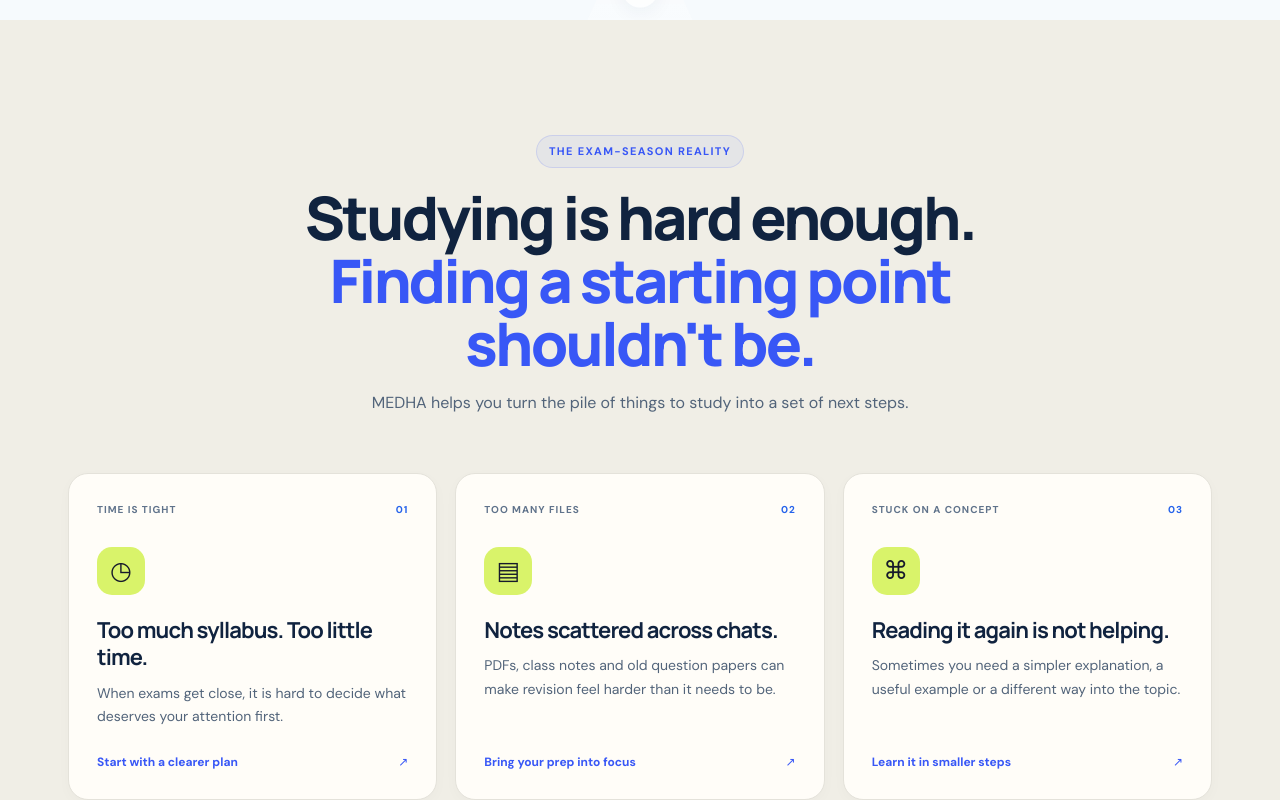
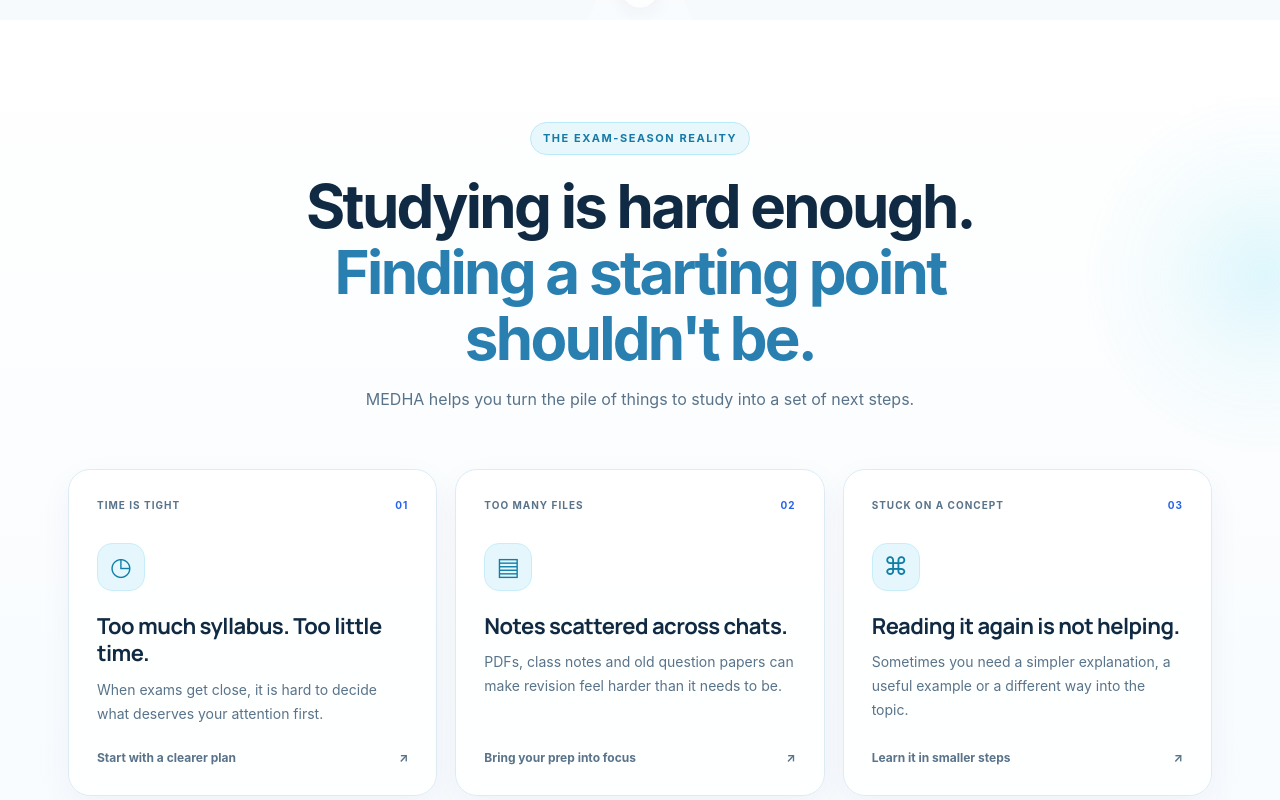
Before and after one commit to ayushrathore1/medha, a React (Vite) app in the folder medha-frontend/: page / in a window 1280 px wide. Shown: the part 780-1580 px from the top of the page. Built offline with nearby package versions, Linux system fonts and the light colour scheme; no server answers.

Commit message:
design: unify landing sections with alpine palette and ambient background motion

```diff
--- a/medha-frontend/src/styles/LandingPage.css
+++ b/medha-frontend/src/styles/LandingPage.css
@@ -979,3 +979,124 @@
 .landing-page .journey-scroll span{color:#315C7A!important}
 @media(max-width:800px){.landing-page .journey-hero-copy{margin-top:26px}.landing-page .journey-mountain-scene{height:46%}}
 @media(max-width:480px){.landing-page .journey-hero-copy{margin-top:22px}.landing-page .journey-hero-copy h1{font-size:clamp(41px,11.5vw,56px)!important}.landing-page .journey-hero-copy p{font-size:14px!important;line-height:1.6!important}.landing-page .journey-actions a{padding:0 16px}.landing-page .journey-mountain-scene{height:42%}.landing-page .journey-student-proof{background:rgba(246,250,253,.8);bottom:18px;max-width:none}}
+
+
+/* ==========================================================
+   MEDHA unified design system: alpine blue, ice, cyan, ink.
+   Shared section rhythm and animated ambient graphics.
+   ========================================================== */
+.landing-page{
+  --medha-ink:#102A43;--medha-navy:#073865;--medha-blue:#155E91;
+  --medha-cyan:#42D3F2;--medha-ice:#EAF6FD;--medha-muted:#58738A;
+  font-family:Inter,'Plus Jakarta Sans',ui-sans-serif,system-ui,sans-serif!important;
+}
+.landing-page .premium-section,
+.landing-page #features,
+.landing-page .landing-section{
+  position:relative;isolation:isolate;overflow:hidden;
+  padding:clamp(68px,8vw,112px) 0!important;
+  background:linear-gradient(180deg,#FFFFFF 0%,#F7FBFE 100%)!important;
+}
+.landing-page .premium-container,.landing-page .section-container{position:relative;z-index:2}
+.landing-page .premium-section-heading h2,
+.landing-page #features h2,
+.landing-page .identity-layout h2,
+.landing-page .why-layout h2{
+  color:var(--medha-ink)!important;font-family:Inter,'Plus Jakarta Sans',sans-serif!important;
+  font-weight:650!important;letter-spacing:-.045em!important;line-height:1.1!important;
+  text-wrap:balance;
+}
+.landing-page .premium-section-heading h2 span{color:#287FB0!important}
+.landing-page .premium-section-heading p,
+.landing-page .identity-layout p,
+.landing-page .why-layout p{color:var(--medha-muted)!important;line-height:1.75!important}
+.landing-page .premium-eyebrow{
+  color:#167AA6!important;background:#E7F7FC!important;border-color:#B9EAF7!important;
+  font-weight:750!important;letter-spacing:.14em!important;
+}
+.landing-page .premium-challenge-grid{gap:18px!important}
+.landing-page .premium-challenge-card{
+  border:1px solid #DDEBF4!important;border-radius:22px!important;
+  background:rgba(255,255,255,.86)!important;box-shadow:0 10px 34px rgba(13,55,87,.045)!important;
+  transition:border-color .3s,box-shadow .3s,transform .3s!important;
+}
+.landing-page .premium-challenge-card:hover{border-color:#91DDF0!important;box-shadow:0 18px 42px rgba(13,80,119,.1)!important}
+.landing-page .premium-card-topline,.landing-page .premium-card-foot{color:#58738A!important}
+.landing-page .premium-challenge-icon{background:#E5F7FC!important;color:#117EA7!important;border:1px solid #C7EEF8!important}
+.landing-page .premium-challenge-card h3{color:#102A43!important;letter-spacing:-.025em!important}
+.landing-page .premium-challenge-card p{color:#58738A!important;line-height:1.7!important}
+.landing-page .identity-layout,.landing-page .why-layout{gap:clamp(28px,5vw,72px)!important}
+.landing-page .identity-layout h2,.landing-page .why-layout h2{font-size:clamp(34px,4.2vw,54px)!important}
+.landing-page .identity-layout h2 span,.landing-page .why-layout h2 span{color:#138CB8!important}
+.landing-page #features{background:linear-gradient(180deg,#F4FAFE 0%,#EAF5FC 100%)!important}
+.landing-page #features .feature-card,
+.landing-page #features article{border-radius:24px!important;border:1px solid rgba(176,209,230,.65)!important;box-shadow:0 12px 34px rgba(10,51,83,.055)!important}
+.landing-page #features .feature-card:hover,
+.landing-page #features article:hover{box-shadow:0 22px 48px rgba(10,51,83,.11)!important}
+.landing-page .subjects-section,.landing-page section.subjects-section{background:#FFFFFF!important}
+.landing-page .subject-card{border:1px solid #DDEBF4!important;border-radius:20px!important;box-shadow:0 8px 26px rgba(10,51,83,.045)!important;transition:transform .3s,box-shadow .3s!important}
+.landing-page .subject-card:hover{transform:translateY(-5px)!important;box-shadow:0 16px 34px rgba(10,51,83,.1)!important}
+.landing-page .testimonials-section{background:linear-gradient(145deg,#EAF6FD,#F8FBFE)!important}
+.landing-page .testimonials-section .blob-green,.landing-page .testimonials-section .blob-purple{background:#65D8F0!important;filter:blur(65px)!important;opacity:.12!important}
+.landing-page .testimonial-card{background:rgba(255,255,255,.9)!important;border:1px solid #DDEBF4!important;border-radius:24px!important;box-shadow:0 12px 36px rgba(10,51,83,.06)!important}
+.landing-page .testimonial-card p{color:#34556E!important}
+.landing-page .landing-nav{font-family:Inter,'Plus Jakarta Sans',sans-serif!important}
+.landing-page .landing-nav a{transition:color .2s,background .2s,border-color .2s!important}
+.landing-page .landing-nav .nav-links-desktop{gap:clamp(18px,3vw,42px)!important}
+.landing-page .landing-nav a:focus-visible,.landing-page .journey-actions a:focus-visible{outline:3px solid #42D3F2!important;outline-offset:4px!important}
+
+/* Floating ambient orbs and a faint technical grid unify the otherwise flat sections. */
+.landing-page .premium-section::before,
+.landing-page #features::before,
+.landing-page .identity-layout::before,
+.landing-page .why-layout::before{
+  content:"";position:absolute;z-index:-1;width:360px;height:360px;border-radius:50%;
+  right:-180px;top:8%;pointer-events:none;
+  background:radial-gradient(circle,rgba(66,211,242,.16) 0%,rgba(66,211,242,.045) 42%,transparent 72%);
+  animation:medhaAmbientFloat 16s ease-in-out infinite alternate;
+}
+.landing-page .premium-section::after,
+.landing-page #features::after{
+  content:"";position:absolute;inset:0;z-index:-1;pointer-events:none;opacity:.28;
+  background-image:radial-gradient(rgba(32,123,167,.18) .7px,transparent .7px);
+  background-size:24px 24px;mask-image:linear-gradient(110deg,transparent 15%,#000 100%);
+}
+.landing-page .dot-grid,.landing-page .line-grid,.landing-page .hatch{
+  opacity:.22!important;animation:medhaGridDrift 42s linear infinite;
+}
+.landing-page .blob{animation:medhaOrbFloat 18s ease-in-out infinite alternate;will-change:transform}
+.landing-page .blob-amber,.landing-page .blob-green,.landing-page .blob-purple{
+  background:#42D3F2!important;filter:blur(55px)!important;opacity:.09!important;
+}
+.landing-page .premium-challenge-card,.landing-page #features article,.landing-page .subject-card{
+  animation:medhaCardArrive .65s both;
+}
+.landing-page .premium-challenge-card:nth-child(2){animation-delay:.08s}
+.landing-page .premium-challenge-card:nth-child(3){animation-delay:.16s}
+.landing-page .journey-stars span{will-change:transform,opacity}
+@keyframes medhaAmbientFloat{0%{transform:translate3d(0,-12px,0) scale(.92)}100%{transform:translate3d(-45px,36px,0) scale(1.12)}}
+@keyframes medhaOrbFloat{0%{translate:0 0}100%{translate:18px -24px}}
+@keyframes medhaGridDrift{0%{background-position:0 0}100%{background-position:120px 80px}}
+@keyframes medhaCardArrive{from{opacity:.65;translate:0 12px}to{opacity:1;translate:0 0}}
+/* The closing CTA returns to the hero's deep-blue palette, not a different green/amber theme. */
+.landing-page section:has(.cta-buttons){background:linear-gradient(135deg,#062F53 0%,#084879 60%,#0B5B85 100%)!important}
+.landing-page section:has(.cta-buttons)::before{content:"";position:absolute;inset:-30%;pointer-events:none;background:radial-gradient(ellipse at 20% 50%,rgba(66,211,242,.2),transparent 38%),radial-gradient(ellipse at 82% 20%,rgba(119,195,255,.16),transparent 35%);animation:medhaAmbientFloat 18s ease-in-out infinite alternate}
+.landing-page section:has(.cta-buttons) h2{color:#F6FBFF!important}
+.landing-page section:has(.cta-buttons) p{color:#C4DDED!important}
+.landing-page section:has(.cta-buttons) .cta-buttons a:first-child{background:#42D3F2!important;color:#052F50!important;border:1px solid #7AE6F8!important;border-radius:999px!important;box-shadow:0 10px 30px rgba(0,20,44,.2)!important}
+.landing-page section:has(.cta-buttons) .cta-buttons a:last-child{background:rgba(255,255,255,.07)!important;color:#F4FAFF!important;border:1px solid rgba(219,241,255,.45)!important;border-radius:999px!important}
+.landing-page footer{background:#F7FBFE!important;border-top:1px solid #DDEBF4!important}
+.landing-page footer a:hover{color:#117EA7!important}
+@media(max-width:700px){
+ .landing-page .premium-section,.landing-page #features,.landing-page .landing-section{padding:68px 0!important}
+ .landing-page .section-container{padding-left:22px!important;padding-right:22px!important}
+ .landing-page .identity-layout,.landing-page .why-layout{flex-direction:column!important;align-items:stretch!important}
+ .landing-page .premium-challenge-grid{grid-template-columns:1fr!important}
+ .landing-page .premium-section-heading h2{font-size:clamp(32px,8vw,44px)!important}
+}
+@media(prefers-reduced-motion:reduce){
+ .landing-page .premium-section::before,.landing-page #features::before,.landing-page .premium-section::after,.landing-page #features::after,
+ .landing-page .dot-grid,.landing-page .line-grid,.landing-page .hatch,.landing-page .blob,
+ .landing-page .premium-challenge-card,.landing-page #features article,.landing-page .subject-card,
+ .landing-page section:has(.cta-buttons)::before{animation:none!important;transition:none!important}
+}
```
